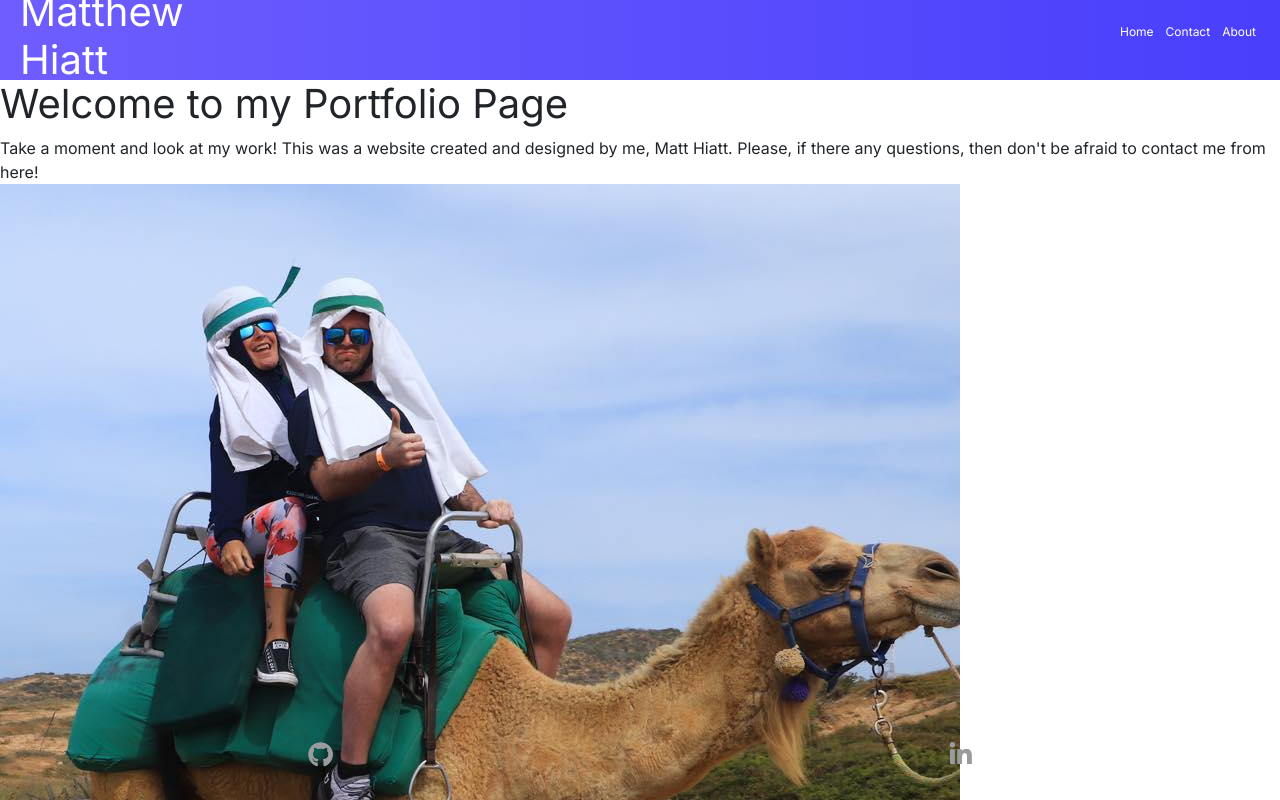
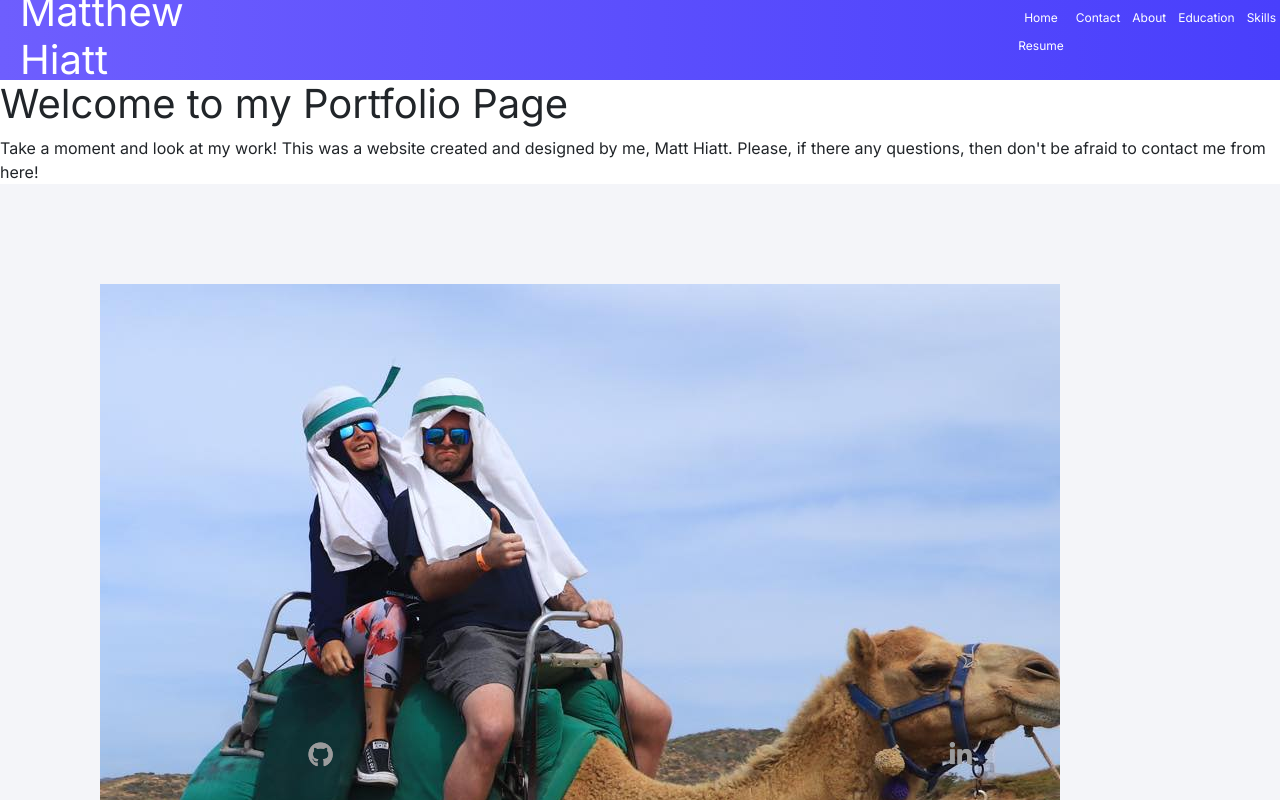
Before and after one commit to matthiatt/React-Portfolio, a React (Create React App) app: page / in a window 1280 px wide. Shown: the top 800 px of the page. Built offline with nearby package versions, Linux system fonts and the light colour scheme.

Commit message:
not done yet, getting closer.

```diff
--- a/src/App.js
+++ b/src/App.js
@@ -12,6 +12,7 @@ import Footer from "./components/Footer/footer";
 import Home from "./Pages/home";
 import About from "./Pages/about";
 import Contact from "./Pages/contact";
+import Education from "./Pages/education";
 import Button from "./components/Navbar/Button"; // Cant get this to render on my page.
 
 class App extends React.Component {
@@ -24,6 +25,9 @@ class App extends React.Component {
         { title: "Home", path: "/home" },
         { title: "About", path: "/about" },
         { title: "Contact", path: "/contact" },
+        { title: "Education", path: "/education" },
+        { title: "Skills", path: "/skills" },
+        { title: "Resume", path: "/resume" },
       ],
       homePage: {
         mainTitle: "Innovative, Creative, and Logistical Problem Solving",
@@ -60,6 +64,10 @@ class App extends React.Component {
               <Link className="navLink" to="/contact">
                 Contact
               </Link>
+              <Link className="navLink" to="/education">
+                Education
+                <Education />
+              </Link>
               <Button />
             </Navbar.Close>
           </Navbar>
--- a/src/Pages/about.js
+++ b/src/Pages/about.js
@@ -1,5 +1,5 @@
 import React, { Component } from "react";
-import "./aboutStyles";
+import "./aboutStyles.css";
 
 class About extends Component {
   render() {
--- /dev/null
+++ b/src/Pages/education.js
@@ -0,0 +1,21 @@
+import React, { Component } from "react";
+
+class Education extends Component {
+  render() {
+    return (
+      <div className="containerDiv">
+        <h1 className="h1-topic">My Education</h1>
+        {/* title="Certified Code Specialist" where="Northwestern University"
+        from="September 2020" to="December 8th, 2020"
+        <br />
+        title="English Education" where="Illinois State University" from="2011"
+        to="2017"
+        <br />
+        title="Political Science" where="Illinois State University" from="2017"
+        to="2018" */}
+      </div>
+    );
+  }
+}
+
+export default Education;
--- a/src/Pages/home.js
+++ b/src/Pages/home.js
@@ -9,7 +9,7 @@ class Home extends Component {
       <div className="containerDiv home">
         <img src={profilepic} alt="ProfilePic" className="profilepic"></img>
         <ReactTypingEffect
-          className="reactEffect"
+          className="ReactTypingEffect"
           text={[
             "Hi there!",
             "My name is Matt Hiatt and I am looking for a career in fullstack development.",
--- a/src/components/Navbar/MenuItems.js
+++ b/src/components/Navbar/MenuItems.js
@@ -17,6 +17,21 @@ export const MenuItems = [
     clsname: "NavLink",
   },
   {
+    title: "Education",
+    url: "http://localhost:3000/education",
+    clsname: "NavLink",
+  },
+  {
+    title: "Skills",
+    url: "http://localhost:3000/skills",
+    clsname: "NavLink",
+  },
+  {
+    title: "Resume",
+    url: "http://localhost:3000/resume",
+    clsname: "NavLink",
+  },
+  {
     // button for this is not working =( //
     title: "Contact Me",
     url: "http://localhost:3000/contact",
```
